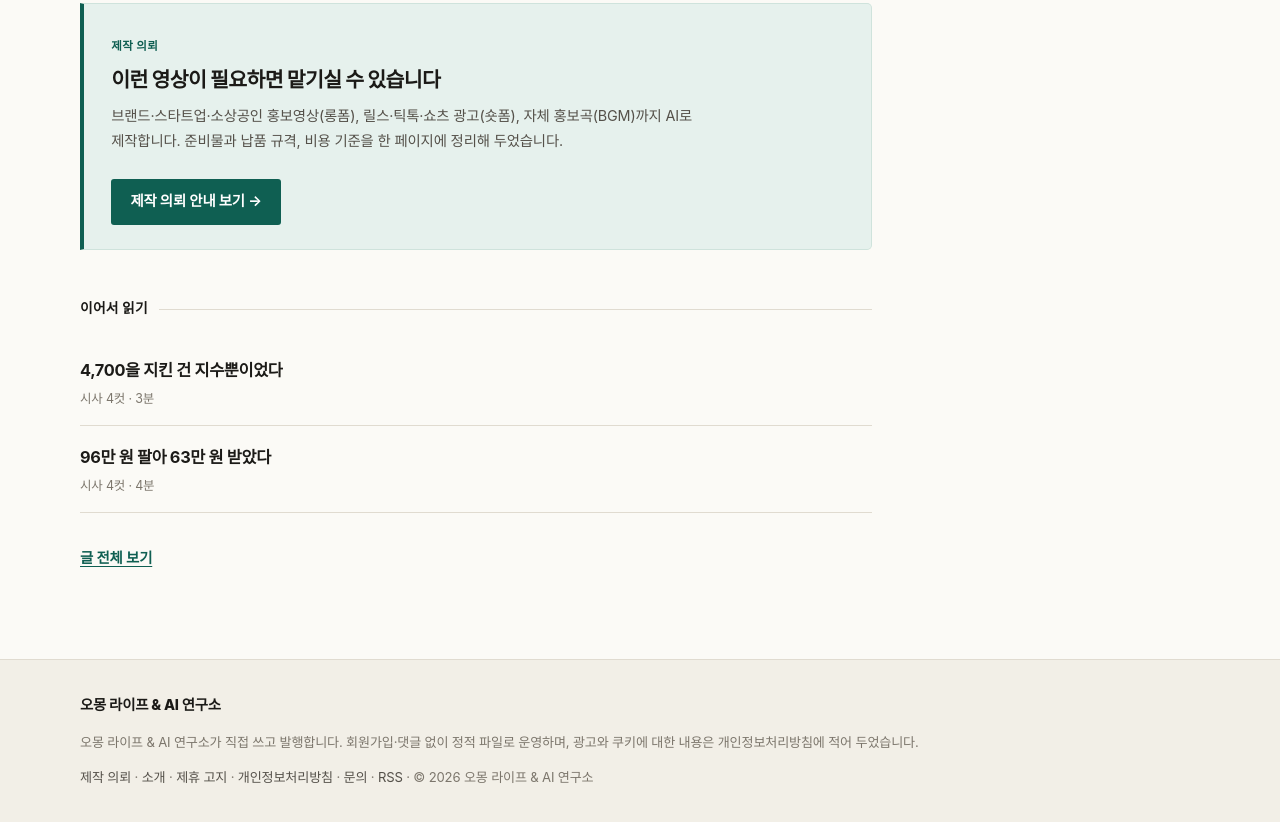
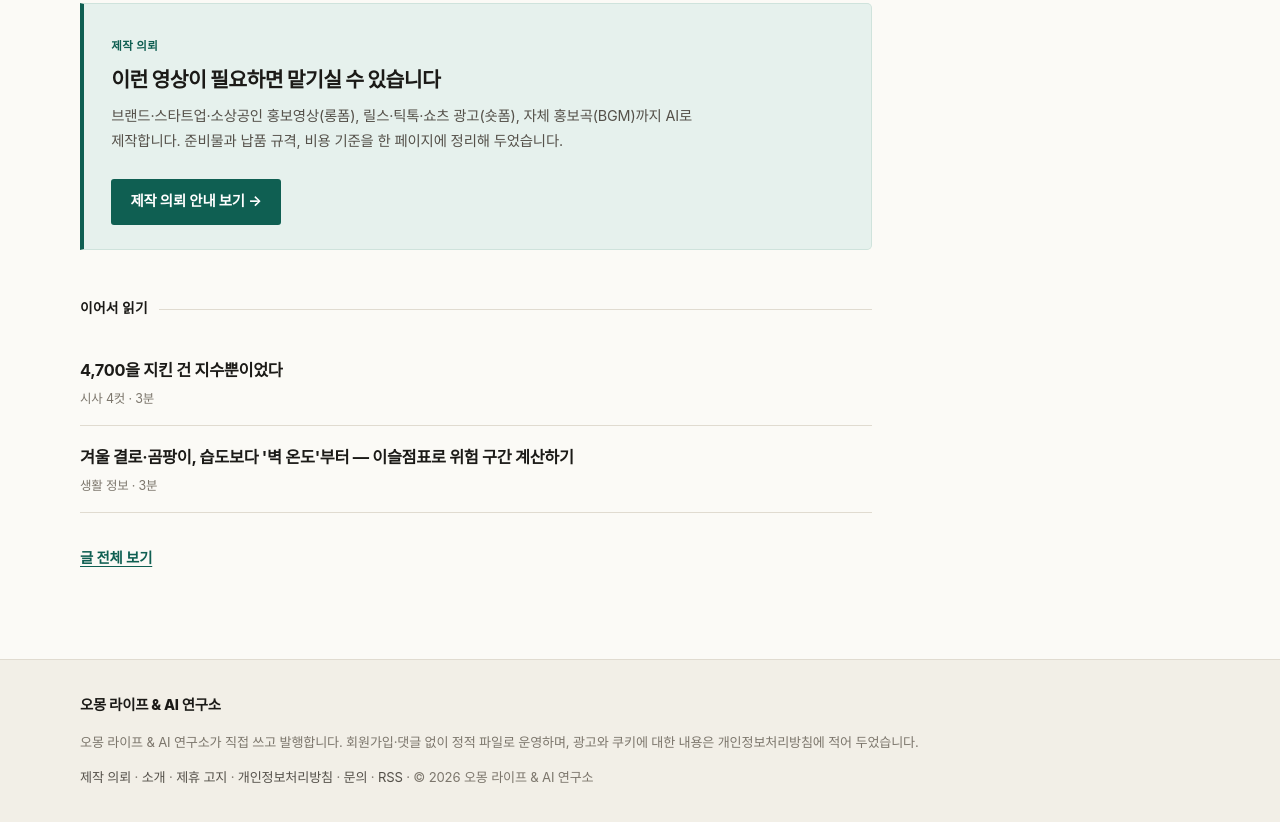
Before and after one commit to theloz33-bot/omong-kr-lab, a plain HTML site: page docs/posts/winter-outdoor-shooting-cold-battery/index.html in a window 1280 px wide. Shown: the part 3791-4613 px from the top of the page. Drawn offline with Linux system fonts and the light colour scheme.

Commit message:
wip: last two rebuilt post pages

```diff
--- a/docs/posts/winter-outdoor-shooting-cold-battery/index.html
+++ b/docs/posts/winter-outdoor-shooting-cold-battery/index.html
@@ -102,7 +102,7 @@
   </div>
   <a class="button hire-cta" href="/omong-kr-lab/services/">제작 의뢰 안내 보기 &rarr;</a>
 </section>
-  <section class="related"><h2 class="block-title">이어서 읽기</h2><ul><li><a href="/omong-kr-lab/posts/kospi-4700-index-vs-my-account/">4,700을 지킨 건 지수뿐이었다</a><span>시사 4컷 · 3분</span></li><li><a href="/omong-kr-lab/posts/delivery-app-fee-net-settlement/">96만 원 팔아 63만 원 받았다</a><span>시사 4컷 · 4분</span></li></ul></section>
+  <section class="related"><h2 class="block-title">이어서 읽기</h2><ul><li><a href="/omong-kr-lab/posts/kospi-4700-index-vs-my-account/">4,700을 지킨 건 지수뿐이었다</a><span>시사 4컷 · 3분</span></li><li><a href="/omong-kr-lab/posts/winter-condensation-mold-dew-point/">겨울 결로·곰팡이, 습도보다 '벽 온도'부터 — 이슬점표로 위험 구간 계산하기</a><span>생활 정보 · 3분</span></li></ul></section>
   <p class="post-foot"><a href="/omong-kr-lab/">글 전체 보기</a></p>
 </article>
 <aside class="post-aside"><nav class="side-box toc-box" aria-label="목차"><h2>이 글의 목차</h2><ul class="toc"><li class="lvl2"><a href="#꺼지는-조건은-잔량이-아니라-기온이다">꺼지는 조건은 잔량이 아니라 기온이다</a></li><li class="lvl2"><a href="#촬영-전-배터리를-몸에-둔다">촬영 전: 배터리를 몸에 둔다</a></li><li class="lvl2"><a href="#촬영-중-한-번에-길게보다-짧게-여러-번">촬영 중: 한 번에 길게보다 짧게 여러 번</a></li><li class="lvl2"><a href="#실내로-들어올-때-결로가-마지막-변수">실내로 들어올 때: 결로가 마지막 변수</a></li><li class="lvl2"><a href="#체크리스트">체크리스트</a></li></ul></nav><div class="side-box"><h2>소개한 물건</h2><ul class="side-links"><li><a href="https://link.coupang.com/a/iIEctAQojQ" rel="sponsored nofollow noopener">코멧 포켓형 손난로 핫팩 100g × 30</a></li></ul><p class="disclosure-mini">이 포스팅은 쿠팡 파트너스 활동의 일환으로, 이에 따른 일정액의 수수료를 제공받습니다.</p></div></aside>
```
Also changed, not shown: docs/posts/winter-water-meter-freeze-prevention/index.html (+1 -1 lines).
